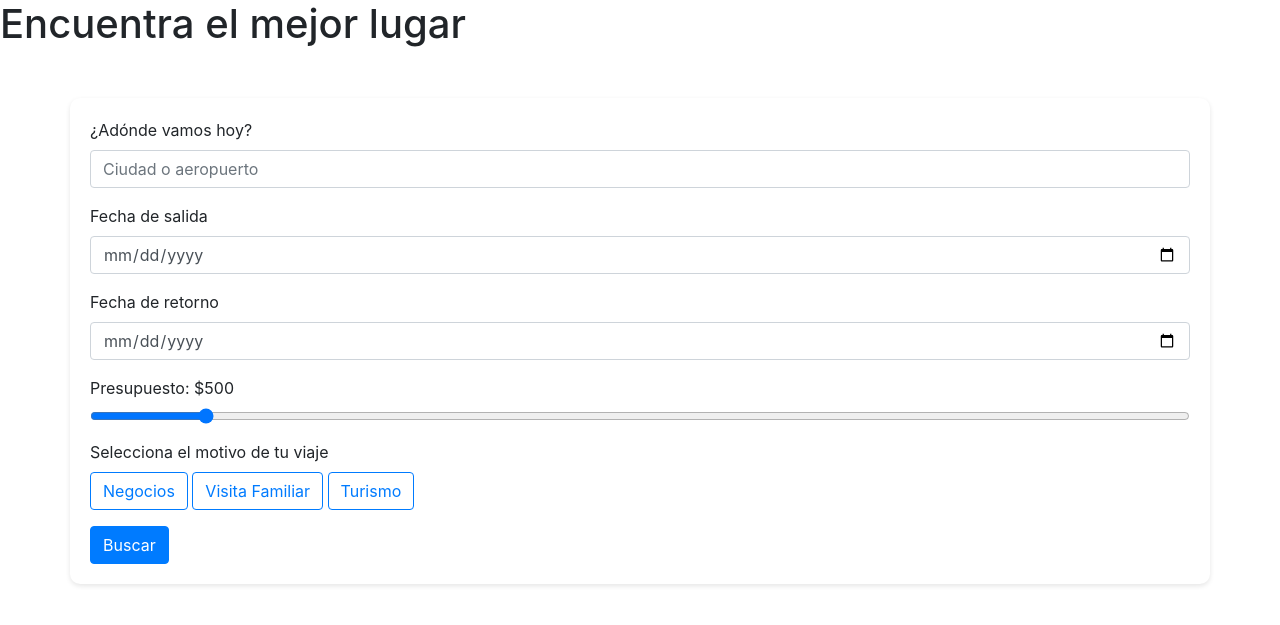
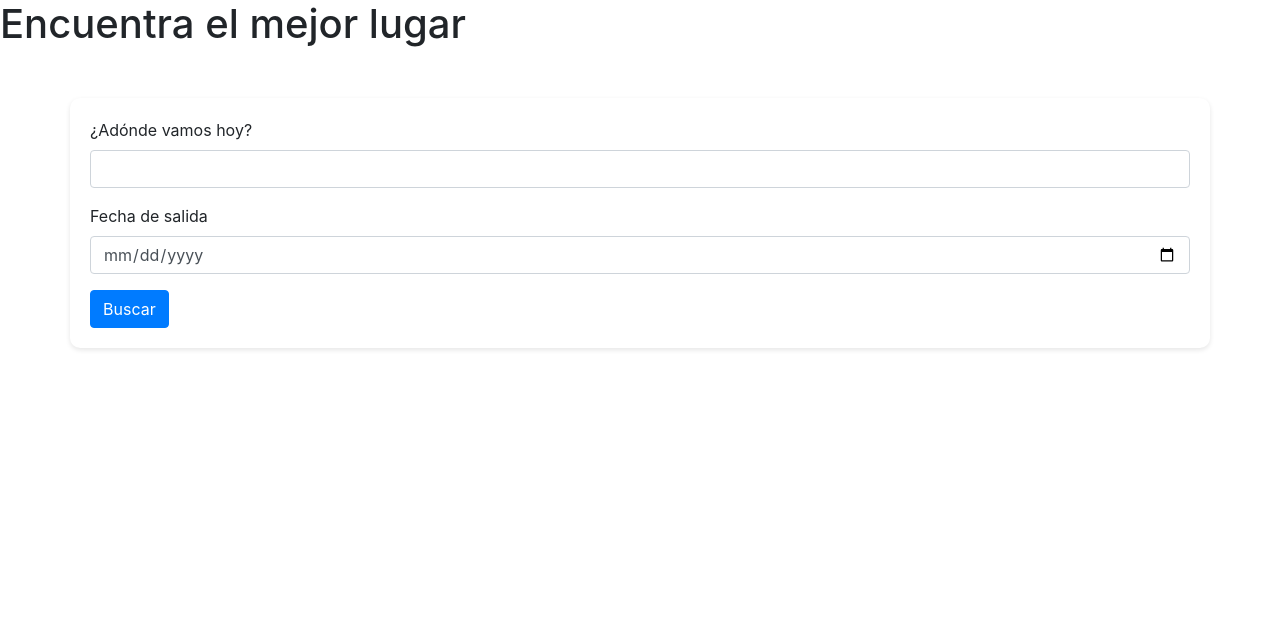
Before and after one commit to MateoRosero/Encuentra-tus-alas, a Flask app: page / in a window 1280 px wide. Shown: the part 56-681 px from the top of the page. Run offline with Flask 3, Linux system fonts and the light colour scheme; a user stored in the database is signed in; some libraries are stand-ins or nearby versions.

Commit message:
El usuario realiza la busdqueda del vuelos y se muestran los vuelos de las ciudades a las que busco el vuelo

```diff
--- a/Crud-inventario/Inventario/src/app.py
+++ b/Crud-inventario/Inventario/src/app.py
@@ -264,6 +264,26 @@ def vuelos_creados():
     vuelos = Vuelo.query.all()
     return render_template('vuelos_creados.html', vuelos=vuelos)
 
+@app.route('/buscar_vuelos', methods=['POST'])
+@login_required
+def buscar_vuelos():
+    destino = request.form['origen']
+
+    # Buscar vuelos que coincidan con el destino
+    vuelos = Vuelo.query.filter_by(destino=destino).all()
+
+    print(f"Vuelos encontrados: {vuelos}")  # Mensaje de depuración
+
+    return render_template('vuelos_encontrados.html', vuelos=vuelos)
+
+@app.route('/reservar_vuelo/<int:id>', methods=['POST'])
+@login_required
+def reservar_vuelo(id):
+    vuelo = Vuelo.query.get_or_404(id)
+    # Aquí puedes agregar la lógica para guardar la reserva en la base de datos
+    flash('Vuelo reservado exitosamente', 'success')
+    return redirect(url_for('index'))
+
 if __name__ == '__main__':
     with app.app_context():
         db.create_all()
--- a/Crud-inventario/Inventario/src/templates/index.html
+++ b/Crud-inventario/Inventario/src/templates/index.html
@@ -84,30 +84,14 @@
     </div>
 
     <div class="container form-container">
-        <form>
+        <form method="POST" action="{{ url_for('buscar_vuelos') }}">
             <div class="form-group">
-                <label for="destination">¿Adónde vamos hoy?</label>
-                <input type="text" class="form-control" id="destination" placeholder="Ciudad o aeropuerto">
+                <label for="origen">¿Adónde vamos hoy?</label>
+                <input type="text" class="form-control" name="origen" required>
             </div>
             <div class="form-group">
-                <label for="departure">Fecha de salida</label>
-                <input type="date" class="form-control" id="departure">
-            </div>
-            <div class="form-group">
-                <label for="return">Fecha de retorno</label>
-                <input type="date" class="form-control" id="return">
-            </div>
-            <div class="form-group">
-                <label for="budget">Presupuesto: $<span id="budgetValue">500</span></label>
-                <input type="range" class="form-control-range" id="budget" min="0" max="5000" step="50" value="500">
-            </div>
-            <div class="form-group">
-                <label>Selecciona el motivo de tu viaje</label>
-                <div>
-                    <button type="button" class="btn btn-outline-primary">Negocios</button>
-                    <button type="button" class="btn btn-outline-primary">Visita Familiar</button>
-                    <button type="button" class="btn btn-outline-primary">Turismo</button>
-                </div>
+                <label for="fecha_salida">Fecha de salida</label>
+                <input type="date" class="form-control" name="fecha_salida" required>
             </div>
             <button type="submit" class="btn btn-primary">Buscar</button>
         </form>
```
Also changed, not shown: Crud-inventario/Inventario/src/templates/vuelos_encontrados.html (added, +29 -0 lines).
